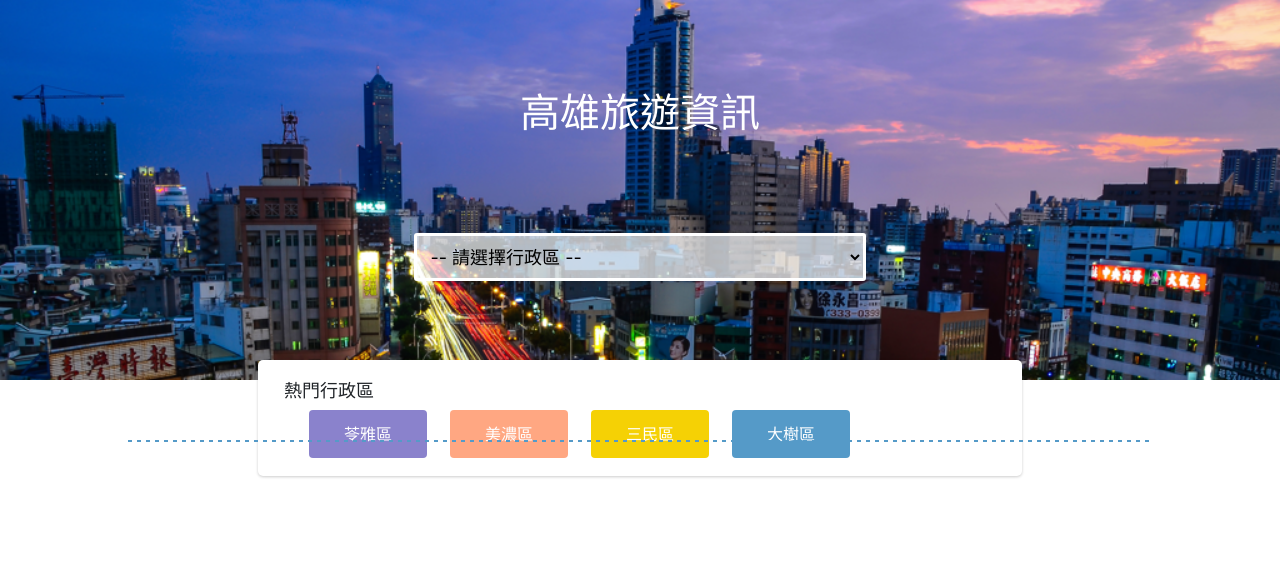
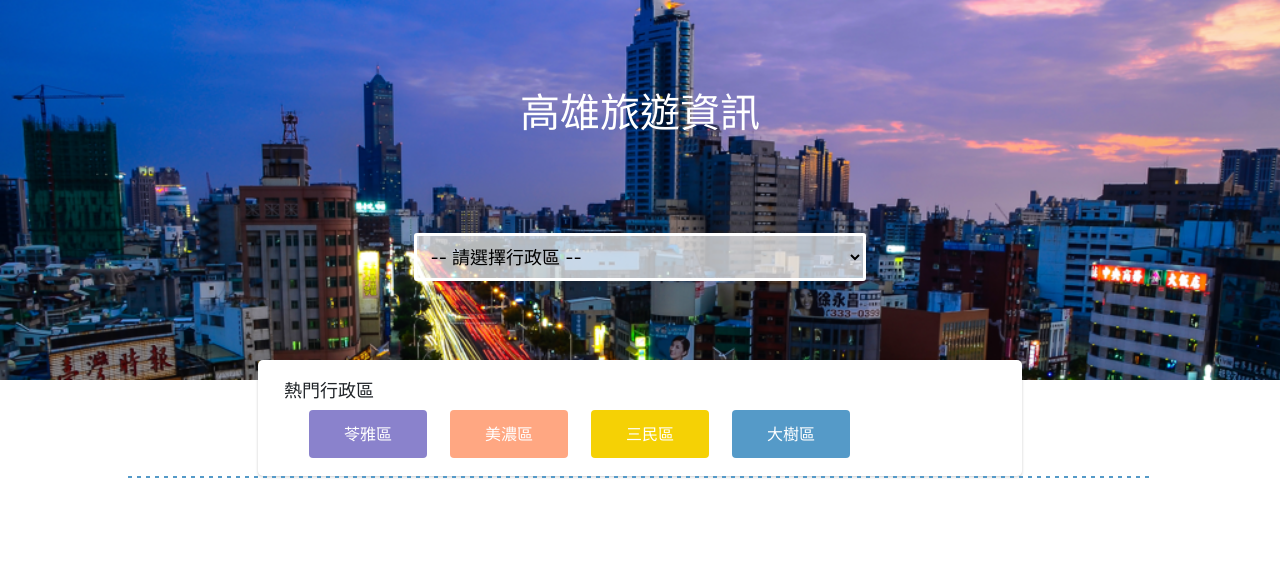
Before and after one commit to Bonnie2425/js-travel, a plain HTML site: page index.html in a window 1280 px wide. Shown: the top 569 px of the page. Drawn offline with nearby package versions, Linux system fonts and the light colour scheme; files that its build step writes are made by us from their sources.

Commit message:
虛線修改

```diff
--- a/SCSS/_travel.scss
+++ b/SCSS/_travel.scss
@@ -31,10 +31,11 @@
           padding: 11px 34px;
           margin-right: 23px;
         }
-        &::after {
-          content: "";
-          position: absolute;
-          top: 55%;
+      }
+      .line{
+        // content: "";
+        // position: absolute;
+        // top: 55%;
         right: 10%;
         width: 80%;
         height: 5px;
@@ -42,7 +43,6 @@
         background-image: linear-gradient(to right, #559ac8 0%, #559ac8 50%, transparent 50%);
         background-size: 9px 2px;
         background-repeat: repeat-x;
-        }
       }
     }
   }
--- a/index.html
+++ b/index.html
@@ -82,6 +82,7 @@
               </button>
             </div>
           </div>
+          <div class="line"></div>
         </div>
       </div>
 
```
Also changed, not shown: css/all.css (added). Lines whose indentation alone changed are shown as unchanged.
